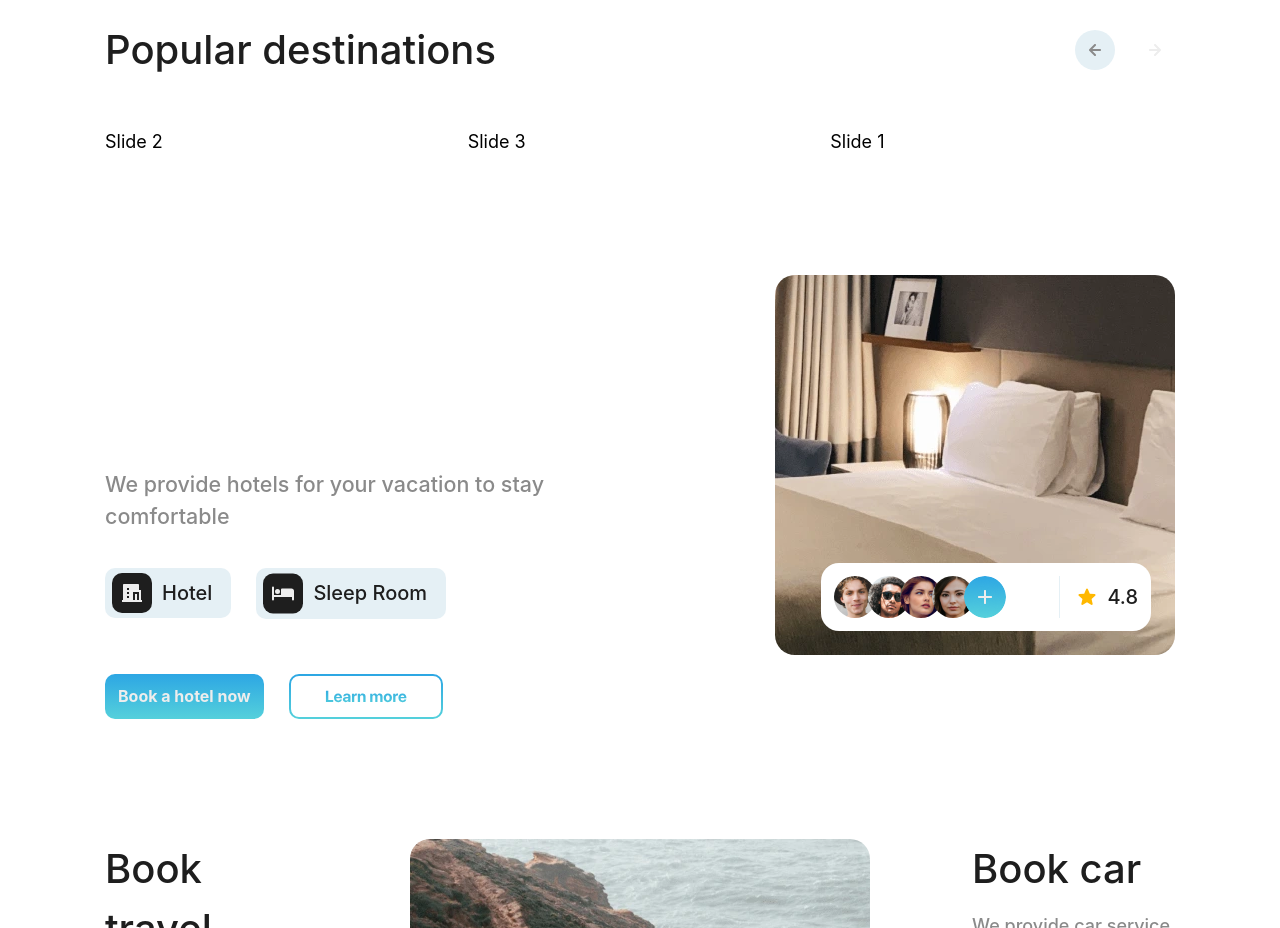
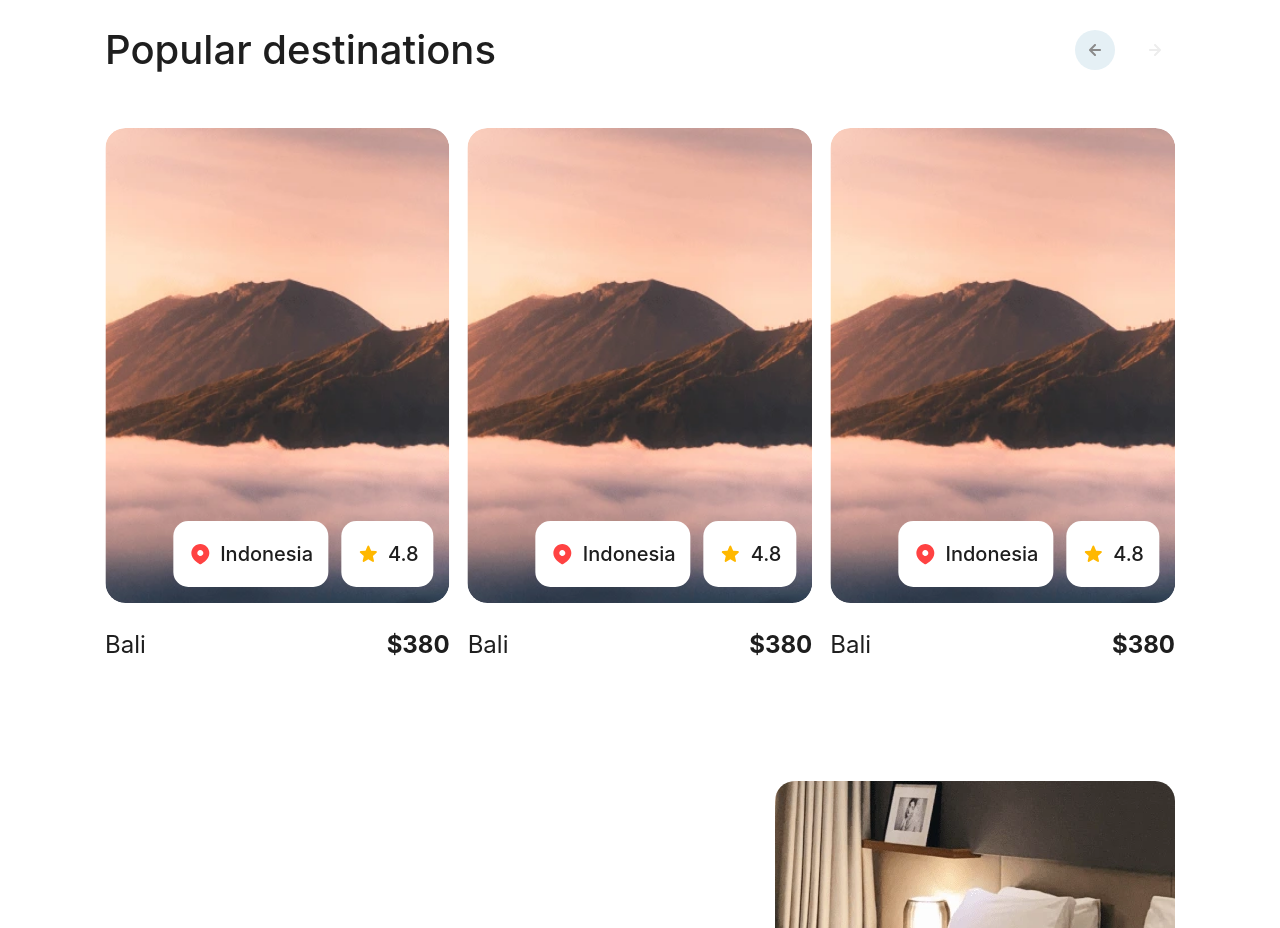
Before and after one commit to iniadnan/next-travelers-website, a Next.js app: page / in a window 1280 px wide. Shown: the part 1040-1968 px from the top of the page. Built offline with nearby package versions, Linux system fonts and the light colour scheme; a web font is replaced by a local one.

Commit message:
swiperjs done

```diff
--- a/app/components/DestinationCard.tsx
+++ b/app/components/DestinationCard.tsx
@@ -6,7 +6,7 @@ export default function DestinationCard() {
             {/* <!-- HEADER --> */}
             <div className="relative mb-[26px] w-full rounded-[20px] overflow-hidden">
                 <Image className="h-[380px] md:h-[420px] lg:h-[475px] w-full group-hover:scale-110 transition duration-300 ease-in-out object-cover rounded-[20px]" height="475" width="300"
-                    src="./assets/images/destinations-bali.webp" alt="Bali" />
+                    src="/images/destinations-bali.webp" alt="Bali" />
                     {/* <!-- BOX LABEL --> */}
                     <div className="absolute right-4 bottom-4 flex items-center justify-end gap-x-[13px] z-10">
                         <div className="bg-white rounded-[15px] py-[12px] md:py-[14px] lg:py-[18px] px-[14px] md:px-[15px] flex items-center gap-x-2">
--- a/app/page.tsx
+++ b/app/page.tsx
@@ -332,21 +332,15 @@ export default function Page() {
           <div className="w-full overflow-hidden">
             <div className="swiper-container popular-destination-swiper">
               <div className="swiper-wrapper">
-                <div className="swiper-slide">Slide 1</div>
-                <div className="swiper-slide">Slide 2</div>
-                <div className="swiper-slide">Slide 3</div>
-                <div className="swiper-slide">Slide 1</div>
-                <div className="swiper-slide">Slide 2</div>
-                <div className="swiper-slide">Slide 3</div>
-                <div className="swiper-slide">Slide 1</div>
-                <div className="swiper-slide">Slide 2</div>
-                <div className="swiper-slide">Slide 3</div>
-                <div className="swiper-slide">Slide 1</div>
-                <div className="swiper-slide">Slide 2</div>
-                <div className="swiper-slide">Slide 3</div>
-                <div className="swiper-slide">Slide 1</div>
-                <div className="swiper-slide">Slide 2</div>
-                <div className="swiper-slide">Slide 3</div>
+                <DestinationCard />
+                <DestinationCard />
+                <DestinationCard />
+                <DestinationCard />
+                <DestinationCard />
+                <DestinationCard />
+                <DestinationCard />
+                <DestinationCard />
+                <DestinationCard />
               </div>
             </div>
           </div>
```
